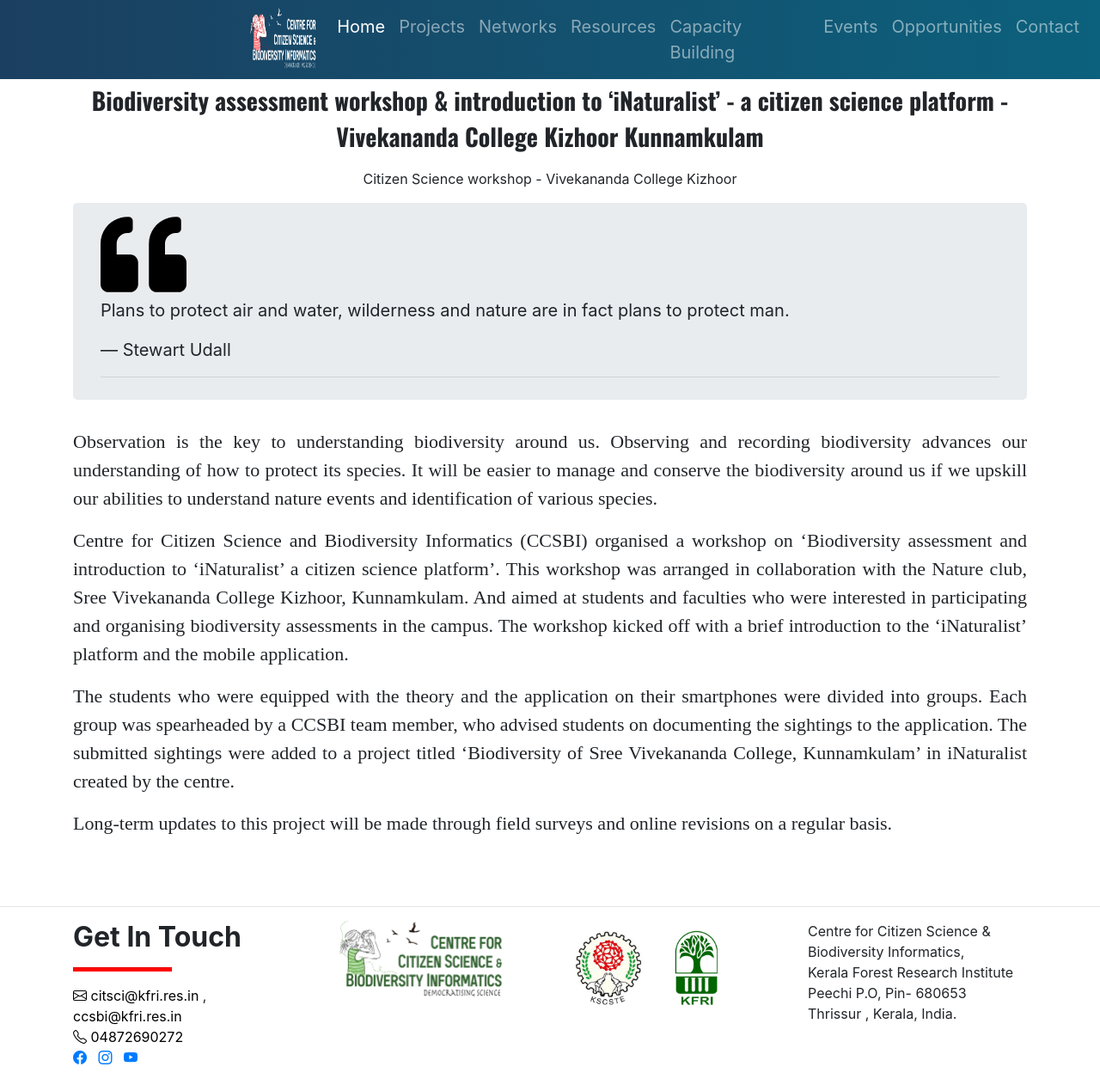
After one commit to dinto/CCSBI, a Django app: page /Event1 in a window 1280 px wide. The commit adds this page. Shown: the whole page at 86% size. Run offline with Django 4.2, Linux system fonts and the light colour scheme; some libraries are stand-ins or nearby versions.

Commit message:
event page added

```diff
--- a/CCSBI/settings.py
+++ b/CCSBI/settings.py
@@ -28,7 +28,7 @@ SECRET_KEY = 'django-insecure-b=+j7_smh(0*a-kyl_yk4+!r^_d+7%^dhp@9$qlr8*=av0cqah
 DEBUG = True
 
 #ALLOWED_HOSTS = []
-ALLOWED_HOSTS = ['34.160.23.130','ccsbi.citsciindia.in','www.ccsbi.citsciindia.in','ccsbi.kfri.res.in','www.ccsbi.kfri.res.in','34.171.85.158']
+ALLOWED_HOSTS = ['34.160.23.130','ccsbi.citsciindia.in','www.ccsbi.citsciindia.in','ccsbi.kfri.res.in','www.ccsbi.kfri.res.in','34.171.85.158','127.0.0.1']
 
 
 # Application definition
--- /dev/null
+++ b/CcsbiProject/templates/Event1.html
@@ -0,0 +1,46 @@
+
+{% extends "base.html" %}
+{% load static %}
+
+{% block content %}
+<link rel="preconnect" href="https://fonts.googleapis.com">
+<link rel="preconnect" href="https://fonts.gstatic.com" crossorigin><link href="https://fonts.googleapis.com/css2?family=Oswald:wght@700&display=swap" rel="stylesheet">
+<link rel="stylesheet" type="text/css" href=" {% static '/css/main.css' %} ">
+<br>
+<br>
+<br>
+<div class="container">
+    <br>
+    <p class="headings text-center" >Biodiversity assessment workshop & introduction to ‘iNaturalist’ - a citizen science platform - Vivekananda College Kizhoor Kunnamkulam</p>
+    <p class=" text-center">Citizen Science workshop - Vivekananda College Kizhoor</p>
+    <div class="jumbotron" style=" padding-bottom: 10px !important; padding-top: 10px !important;">
+        <blockquote class="blockquote">
+            <svg viewBox="0 0 512 512" width="100" title="quote-left" class="quote-icon">
+              <path d="M464 256h-80v-64c0-35.3 28.7-64 64-64h8c13.3 0 24-10.7 24-24V56c0-13.3-10.7-24-24-24h-8c-88.4 0-160 71.6-160 160v240c0 26.5 21.5 48 48 48h128c26.5 0 48-21.5 48-48V304c0-26.5-21.5-48-48-48zm-288 0H96v-64c0-35.3 28.7-64 64-64h8c13.3 0 24-10.7 24-24V56c0-13.3-10.7-24-24-24h-8C71.6 32 0 103.6 0 192v240c0 26.5 21.5 48 48 48h128c26.5 0 48-21.5 48-48V304c0-26.5-21.5-48-48-48z" />
+            </svg>
+            <p class="quote">Plans to protect air and water, wilderness and nature are in fact plans to protect man. </p>
+            <p class="author">— Stewart Udall</p>
+            <hr>
+          </blockquote>
+      </div>
+    <p class="text-justify" style=" font-family: Merriweather;font-size: 22px;">
+        Observation is the key to understanding biodiversity around us. Observing and recording biodiversity advances our understanding of how to protect its species.
+        It will be easier to manage and conserve the biodiversity around us if we upskill our abilities to understand nature events and identification of various species.
+
+    </p>
+    <p class="text-justify" style=" font-family: Merriweather;font-size: 22px;">
+        Centre for Citizen Science and Biodiversity Informatics (CCSBI) organised a workshop on ‘Biodiversity assessment and introduction to ‘iNaturalist’ a citizen science platform’.
+        This workshop was arranged in collaboration with the Nature club, Sree Vivekananda College Kizhoor, Kunnamkulam. And aimed at students and faculties
+        who were interested in participating and organising biodiversity assessments in the campus. The workshop kicked off with a brief introduction to the ‘iNaturalist’ platform and
+        the mobile application.
+    </p>
+    <p class="text-justify" style=" font-family: Merriweather;font-size: 22px;">
+        The students who were equipped with the theory and the application on their smartphones were divided into groups. Each group was spearheaded by a CCSBI team member, who advised students on documenting the sightings to the application.
+        The submitted sightings were added to a project titled ‘Biodiversity of Sree Vivekananda College, Kunnamkulam’ in iNaturalist created by the centre.
+    </p>
+    <p class="text-justify" style=" font-family: Merriweather;font-size: 22px;">
+        Long-term updates to this project will be made through field surveys and online revisions on a regular basis.
+    </p>
+
+</div>
+{% endblock content %}
--- a/CcsbiProject/urls.py
+++ b/CcsbiProject/urls.py
@@ -12,6 +12,7 @@ urlpatterns = [
     path('Capacity', views.Capacity, name='Capacity'),
     path('Events', views.Events, name='Events'),
     path('Opportunities', views.Opportunities, name='Opportunities'),
+    path('Event1', views.Event1, name='Event1'),
 
 
 
--- a/CcsbiProject/views.py
+++ b/CcsbiProject/views.py
@@ -22,3 +22,5 @@ def Events(request):
     return render(request,'Events.html',{})
 def Opportunities(request):
     return render(request,'Opportunities.html',{})
+def Event1(request):
+    return render(request,'Event1.html',{})
```
Also changed, not shown: CcsbiProject/templates/Events.html (+12 -12 lines).
